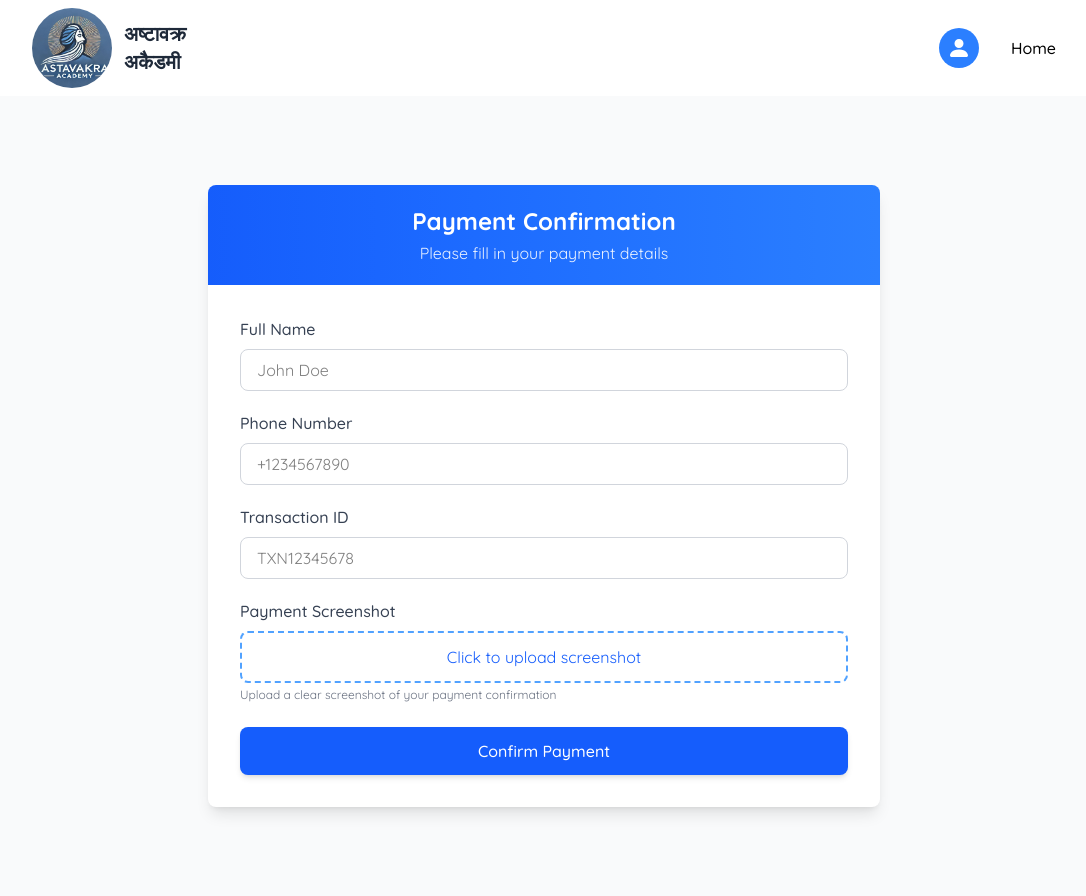
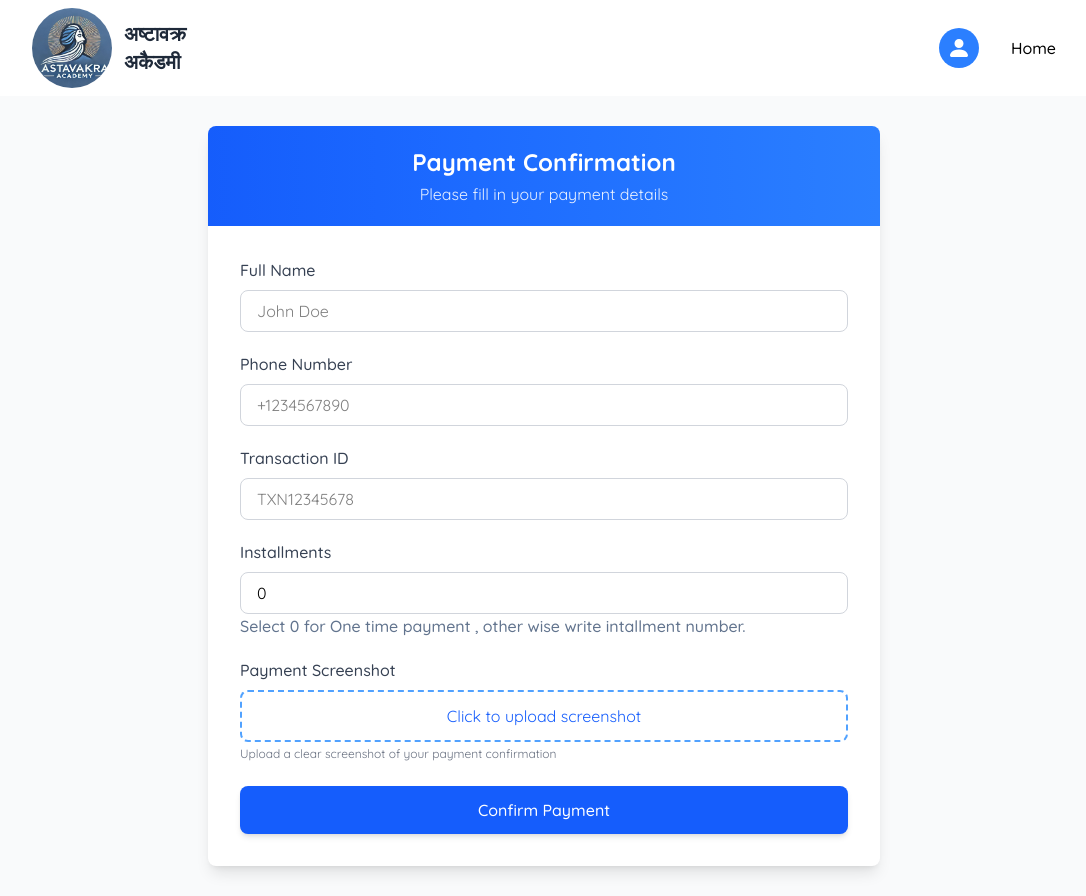
Before and after one commit to shrishan9669/ashtavakraFront, a React (Vite) app: page /paymentdetails in a window 1280 px wide. Shown: the whole page, without its empty margins (96-1182 px from the left). Built offline with nearby package versions, Linux system fonts and the light colour scheme; sample sign-in values are in the browser's storage; a web font is replaced by a local one.

Commit message:
Update paymentConfirm.tsx

```diff
--- a/src/pages/paymentConfirm.tsx
+++ b/src/pages/paymentConfirm.tsx
@@ -11,7 +11,17 @@ export default function PaymentConfirm() {
     const [image, setImage] = useState<string | null>(null);
     const [file, setFile] = useState<File | null>(null);
     const [loading, setLoading] = useState<boolean>(false);
+    const [installment,setInstallment] = useState('0');
 
+    const phoneNumberRegex = /^[7-9]{1}[0-9]{9}$/;
+  function handlenumberchange(e:any){
+          setNumber(e.target.value)
+             console.log(e.target.value)
+          if(!phoneNumberRegex.test(e.target.value)){
+            setMsg('Invalid mobile number format!!')
+          }
+          else setMsg('')
+  }
     // Handle file input change
     const handleFileChange = (e: ChangeEvent<HTMLInputElement>) => {
         const file = e.target.files?.[0];
@@ -25,8 +35,8 @@ export default function PaymentConfirm() {
     const makePurchase = async () => {
         try {
             const response = await axios.post(
-                'https://ashtabackend.onrender.com/user/addpurchase',
-                { name, number, transactionid }
+                'https://ashtabackendlatest.onrender.com/user/addpurchase',
+                { name, number, transactionid ,installment }
             );
             if (response.data?.msg) {
                 setMsg(response.data.msg);
@@ -37,19 +47,26 @@ export default function PaymentConfirm() {
         }
     };
 
+
+
     // Handle file upload
     const handleFileUpload = async () => {
         if (!file) return;
+
 
         const formData = new FormData();
         formData.append('name', name);
         formData.append('number', number);
         formData.append('transactionid', transactionid);
         formData.append('screenshot', file);
-
+        formData.append('installment',installment)
+        if(localStorage.getItem('promo')){
+            formData.append('promo','applied');
+        }
+        else formData.append('promo','unapplied');
         try {
             await axios.post(
-                "https://ashtabackend.onrender.com/user/sendMail",
+                "https://ashtabackendlatest.onrender.com/user/sendMail",
                 formData,
                 { headers: { "Content-Type": "multipart/form-data" } }
             );
@@ -64,6 +81,14 @@ export default function PaymentConfirm() {
         if (!name || !number || !transactionid || !file) {
             setMsg("All fields are required!");
             return;
+        }
+        if(!phoneNumberRegex.test(number)){
+            alert('Invalid mobile number format!!')
+            return;
+        }
+        if(installment != '1' && installment != '2' && installment != '0'){
+            alert("Installment field can be 1 , 2 or 0.");
+            return ;
         }
 
         setLoading(true);
@@ -117,11 +142,13 @@ export default function PaymentConfirm() {
                             id="number"
                             type="tel"
                             value={number}
-                            onChange={(e) => setNumber(e.target.value)}
+                            onChange={handlenumberchange}
                             className="w-full px-4 py-2 border border-gray-300 rounded-lg focus:outline-none focus:ring-2 focus:ring-blue-500 focus:border-transparent transition-all"
                             placeholder="+1234567890"
                             required
                         />
+
+
                     </div>
 
                     {/* Transaction ID Field */}
@@ -138,6 +165,25 @@ export default function PaymentConfirm() {
                             placeholder="TXN12345678"
                             required
                         />
+                    </div>
+                    {/* Installments */}
+                    <div className="mb-5">
+                        <label htmlFor="installment" className="block text-sm sm:text-base font-medium text-gray-700 mb-2">
+                            Installments
+                        </label>
+                        <input
+                            id="installment"
+                            type="text"
+                            value={installment}
+                            onChange={(e) => {
+
+                                setInstallment(e.target.value);
+                            }}
+                            className="w-full px-4 py-2 border border-gray-300 rounded-lg focus:outline-none focus:ring-2 focus:ring-blue-500 focus:border-transparent transition-all"
+                            placeholder="1 or 2"
+                            required
+                        />
+                        <span className="text-slate-500 font-medium">Select 0 for One time payment , other wise write intallment number.</span>
                     </div>
 
                     {/* File Upload */}
```
